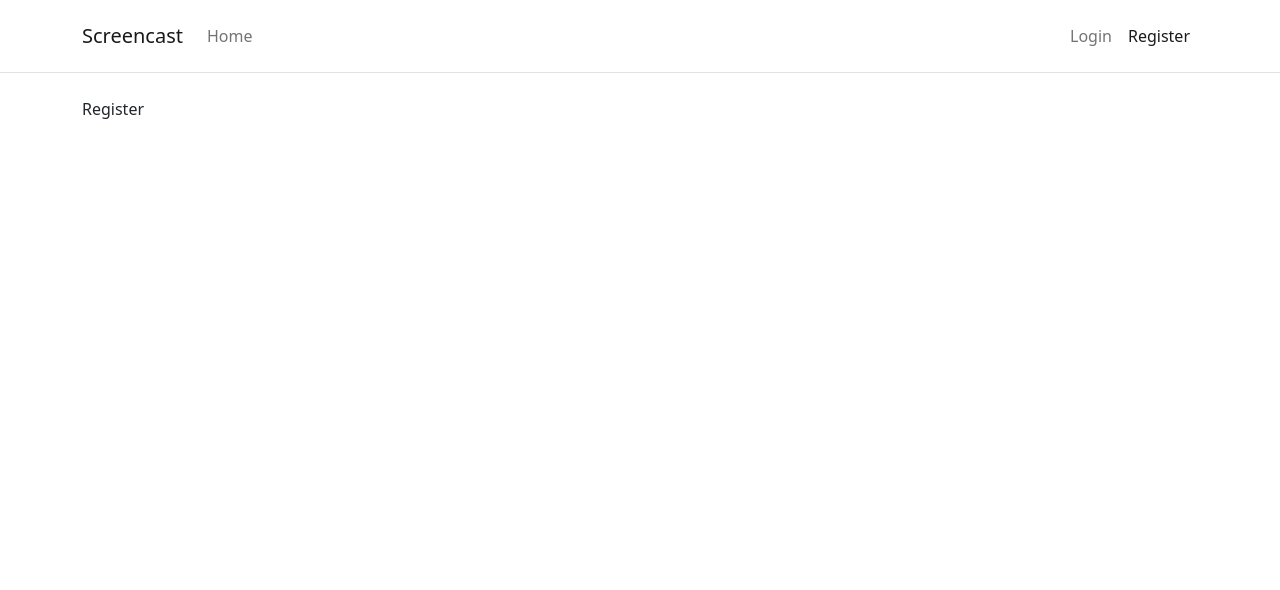
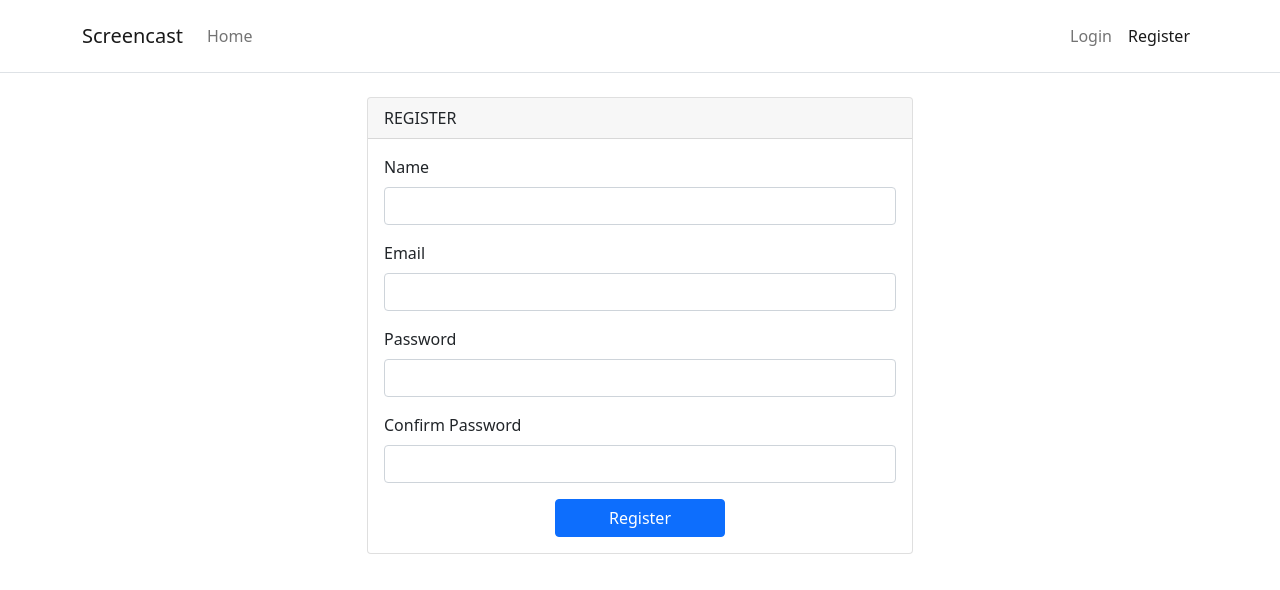
Before and after one commit to ridhoajibx/screencast, a React (Create React App) app: page /register in a window 1280 px wide. Shown: the top 590 px of the page. Built offline with nearby package versions, Linux system fonts and the light colour scheme; no server answers.

Commit message:
[ridho] - set up register

```diff
--- a/src/App.js
+++ b/src/App.js
@@ -14,7 +14,6 @@ function App() {
             try {
                 const { data } = await axios.get(`/api/me`);
                 setAuth({ user: data.data, check: true });
-                console.log(data.data);
                 setLoading(false)
             } catch (error) {
                 console.log("You're not login!");
--- a/src/views/Dashboard.js
+++ b/src/views/Dashboard.js
@@ -1,10 +1,13 @@
 import React from 'react'
+import { useRecoilValue } from 'recoil'
 import App from '../layouts/App'
+import { authenticatedUser } from '../store'
 
 export default function Dashboard() {
+    const auth = useRecoilValue(authenticatedUser);
     return (
         <App title="Dashboard">
-            Dashboard
+            Welcome to dashboard { auth.user.name }
         </App>
     )
 }
--- a/src/views/auth/Register.js
+++ b/src/views/auth/Register.js
@@ -1,9 +1,67 @@
+import axios from 'axios';
+import React, { useState } from 'react';
+import { useHistory } from 'react-router';
+import { useSetRecoilState } from 'recoil';
 import App from '../../layouts/App';
+import { authenticatedUser } from '../../store';
 
-export default function Register() {
+const Register = (props) => {
+    let history = useHistory()
+    const [name, setName] = useState('');
+    const [email, setEmail] = useState('');
+    const [password, setPassword] = useState('')
+    const [password_confirmation, setPasswordConfirmation] = useState('')
+
+    const setAuth = useSetRecoilState(authenticatedUser);
+    let credentials = { name, email, password, password_confirmation }
+
+    const submitHandler = async(e) => {
+        e.preventDefault();
+        let {data} = await axios.post('/register', credentials)
+        setAuth({
+            user: data.user,
+            check:true
+        })
+        history.push('/dashboard')
+    }
     return (
         <App title="Register">
-            Register
+            <div className="row">
+                <div className="col-md-6 offset-md-3">
+                    <div className="card">
+                        <div className="card-header text-uppercase">Register</div>
+                        <div className="card-body">
+                            <form onSubmit={submitHandler}>
+                                <div className="mb-3">
+                                    <label className="form-label" htmlFor="name">Name</label>
+                                    <input value={name} onChange={(e) => setName(e.target.value)} type="text" name="name" id="name" className="form-control" />
+                                </div>
+
+                                <div className="mb-3">
+                                    <label className="form-label" htmlFor="email">Email</label>
+                                    <input value={email} onChange={(e) => setEmail(e.target.value)} type="email" name="email" id="email" className="form-control" />
+                                </div>
+
+                                <div className="mb-3">
+                                    <label className="form-label" htmlFor="password">Password</label>
+                                    <input value={password} onChange={(e) => setPassword(e.target.value)} type="password" name="password" id="password" className="form-control" />
+                                </div>
+
+                                <div className="mb-3">
+                                    <label className="form-label" htmlFor="confirmPassword">Confirm Password</label>
+                                    <input value={password_confirmation} onChange={(e) => setPasswordConfirmation(e.target.value)} type="password" name="confirmPassword" id="confirmPassword" className="form-control" />
+                                </div>
+
+                                <div className="d-grid gap-2 col-4 mx-auto">
+                                    <button className="btn btn-primary" type="submit">Register</button>
+                                </div>
+                            </form>
+                        </div>
+                    </div>
+                </div>
+            </div>
         </App>
-    )
+    );
 }
+
+export default Register;
```
